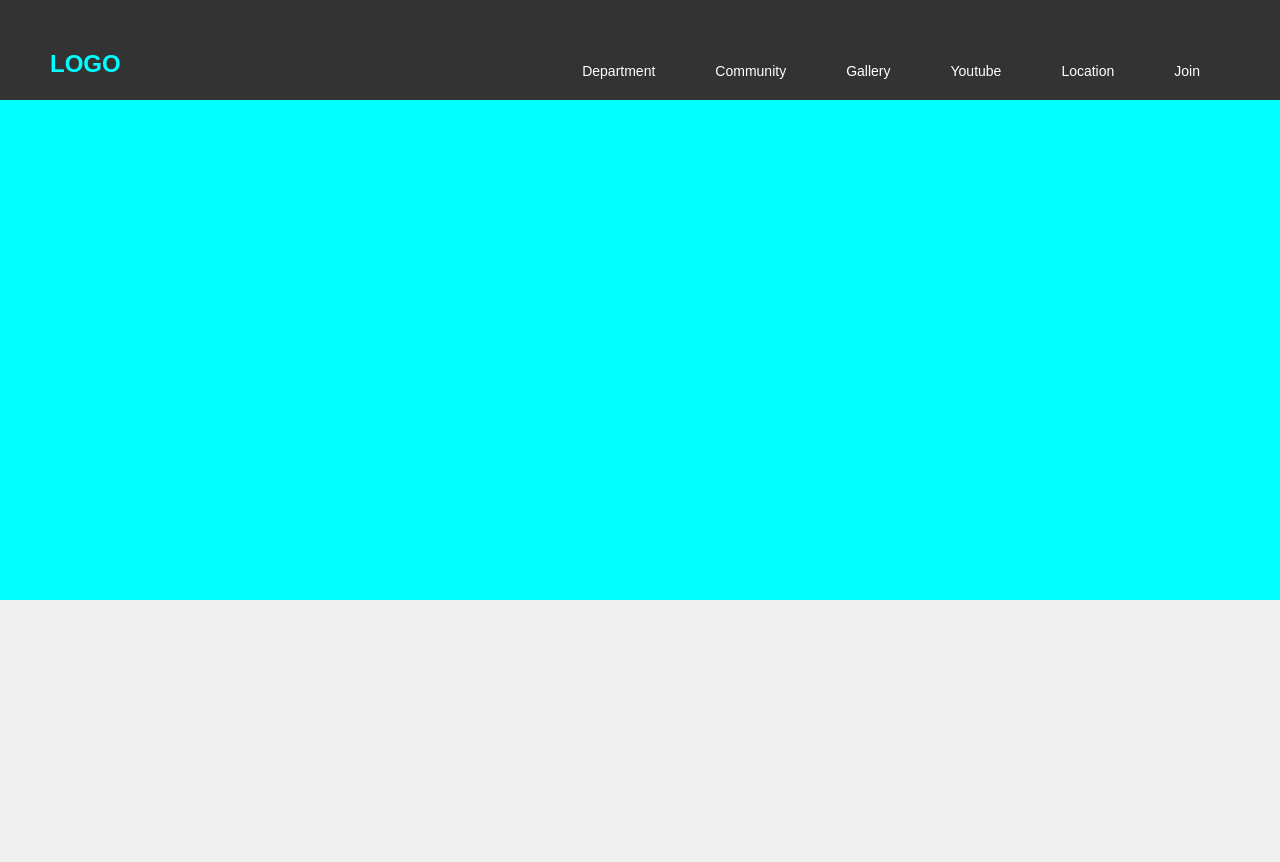
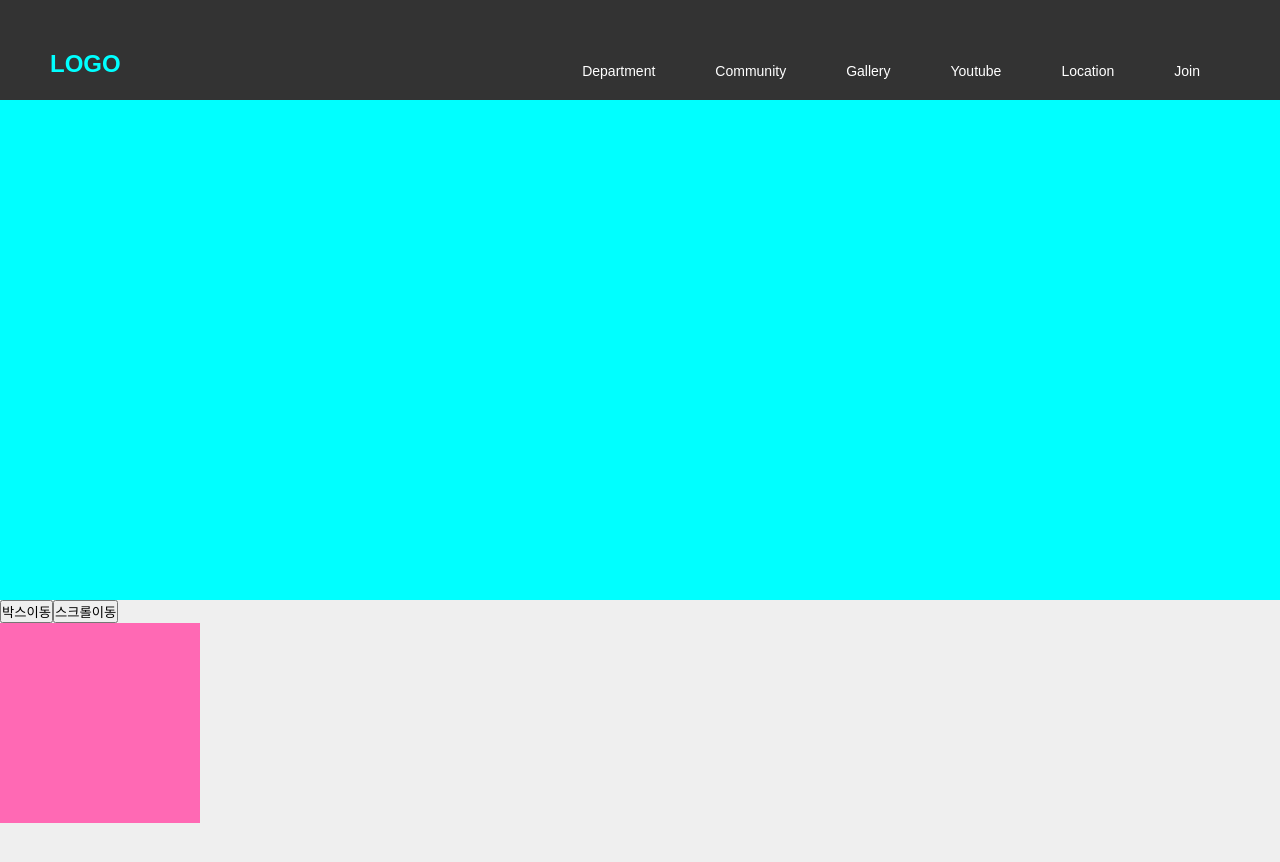
Before and after one commit to dcodelabTutor/react_dcodelab, a React (Create React App) app: page / in a window 1280 px wide. Shown: the top 862 px of the page. Built offline with nearby package versions, Linux system fonts and the light colour scheme.

Commit message:
anime.js모션처리, window에 addEventListenr로 모션처리

```diff
--- a/src/App.js
+++ b/src/App.js
@@ -1,4 +1,5 @@
 import './css/style.css';
+import Anime from './class/anime.js';
 import {Route} from 'react-router-dom';
 
 //import common component
@@ -16,23 +17,58 @@ import Gallery from './components/sub/Gallery.js';
 import Youtube from './components/sub/Youtube.js';
 import Location from './components/sub/Location.js';
 import Join from './components/sub/Join.js';
+import { useEffect, useRef } from 'react';
+
 
 function App() {
+  let box = useRef(null);
+  useEffect(()=>{
+    window.addEventListener("scroll",test);
+
+    return ()=>{
+      console.log("컴포넌트 사라짐");
+      window.removeEventListener("scroll", test);
+    }
+  },[]);
+
+  function test(){
+    console.log("scroll");
+  }
+
   return (
     <div className="App">
       <Header />
 
       <Route exact path="/">
         <Visual />
+        {/* 해당 버튼 클릭시 useRef로 참조된 박스 이동 */}
+        <button onClick={()=>{
+          new Anime(box.current,{
+            prop: 'margin-left',
+            value: 600,
+            duration: 500
+          })
+        }}>박스이동</button>
+
+        {/* 해당 버튼 클릭시 window의 스크롤 이동 */}
+        <button onClick={()=>{
+          new Anime(window,{
+            prop: 'scroll',
+            value: 100,
+            duration: 1000
+          })
+        }}>스크롤이동</button>
+
+        <div id="box" ref={box}></div>
         <Info />
       </Route>
 
-      <Route exact path="/department" component={Department}></Route>
-      <Route exact path="/community" component={Community}></Route>
-      <Route exact path="/gallery" component={Gallery}></Route>
-      <Route exact path="/youtube" component={Youtube}></Route>
-      <Route exact path="/location" component={Location}></Route>
-      <Route exact path="/join" component={Join}></Route>
+      <Route  path="/department" component={Department}></Route>
+      <Route  path="/community" component={Community}></Route>
+      <Route  path="/gallery" component={Gallery}></Route>
+      <Route  path="/youtube" component={Youtube}></Route>
+      <Route  path="/location" component={Location}></Route>
+      <Route  path="/join" component={Join}></Route>
 
       <Footer />
     </div>
--- /dev/null
+++ b/src/class/anime.js
@@ -0,0 +1,65 @@
+export default class Anime {
+  constructor(selector, option){
+    this.selector = selector;
+    //전개 연산자로 디폴트 객체를 합쳐서 새로운 객체를 반환
+    this.option = {duration: 5000, ...option}
+    this.startTime = performance.now();
+    this.currentValue = null;
+
+
+    if(this.option.prop==="scroll"){
+      this.currentValue = this.selector.scrollY || this.selector.pageYOffset;
+    }else{
+      this.currentValue = parseFloat(getComputedStyle(this.selector)[this.option.prop]);
+    }
+
+    this.isString = typeof this.option.value;
+    if(this.isString==='string'){
+      const parentWid = parseInt(getComputedStyle(this.selector.parentElement).width);
+      const parentHt = parseInt(getComputedStyle(this.selector.parentElement).height);
+      const x = ['margin-left','margin-right','left','right','width'];
+      const y = ['margin-top','margin-bottom','top','bottom','height'];
+
+      for(let prop of x){
+        if(this.option.prop === prop) this.currentValue = (this.currentValue/parentWid) *100;
+      }
+      for(let prop of y){
+        if(this.option.prop === prop) this.currentValue = (this.currentValue/parentHt) *100;
+      }
+
+      this.option.value = parseFloat(this.option.value);
+    }
+
+    if(this.option.value === this.currentValue) return;
+    //프로토타입 메서드에 인수를 전달할때는 익명함수로 감싸서 전달
+    requestAnimationFrame(time=>this.run(time));
+  }
+
+  run(time){
+    let timeLast = time - this.startTime;
+    let progress = timeLast/this.option.duration;
+
+    if(progress < 0) progress = 0;
+    if(progress > 1) progress = 1;
+    if(progress < 1){
+      //프로토타입 메서드에 인수를 전달할때는 익명함수로 감싸서 전달
+      requestAnimationFrame(time=>this.run(time));
+    }else{
+      if(this.option.callback) this.option.callback();
+    }
+    let result = this.currentValue + ((this.option.value - this.currentValue)*progress);
+
+    if(this.isString==="string"){
+      this.selector.style[this.option.prop] = `${result}%`;
+    }
+    else if(this.option.prop==="opacity"){
+      this.selector.style[this.option.prop] = result;
+    }
+    else if(this.option.prop==="scroll"){
+      window.scroll(0, result);
+    }
+    else{
+      this.selector.style[this.option.prop] = `${result}px`;
+    }
+  }
+}
--- a/src/components/common/Header.js
+++ b/src/components/common/Header.js
@@ -9,12 +9,12 @@ function Header(){
         <h1><NavLink activeStyle={active} exact to="/">LOGO</NavLink></h1>
 
         <ul id="gnb">
-          <li><NavLink activeStyle={active} exact to="/department">Department</NavLink></li>
-          <li><NavLink activeStyle={active} exact to="/community">Community</NavLink></li>
-          <li><NavLink activeStyle={active} exact to="/gallery">Gallery</NavLink></li>
-          <li><NavLink activeStyle={active} exact to="/youtube">Youtube</NavLink></li>
-          <li><NavLink activeStyle={active} exact to="/location">Location</NavLink></li>
-          <li><NavLink activeStyle={active} exact to="/join">Join</NavLink></li>
+          <li><NavLink activeStyle={active}  to="/department">Department</NavLink></li>
+          <li><NavLink activeStyle={active}  to="/community">Community</NavLink></li>
+          <li><NavLink activeStyle={active}  to="/gallery">Gallery</NavLink></li>
+          <li><NavLink activeStyle={active}  to="/youtube">Youtube</NavLink></li>
+          <li><NavLink activeStyle={active}  to="/location">Location</NavLink></li>
+          <li><NavLink activeStyle={active}  to="/join">Join</NavLink></li>
         </ul>
       </div>
     </header>
--- a/src/css/style.css
+++ b/src/css/style.css
@@ -118,6 +118,12 @@ figure {
   width: 1180px;
   min-height: 300px;
   margin: 0px auto;
+}
+
+#box {
+  width: 200px;
+  height: 200px;
+  background: hotpink;
 }
 
 .gallery .inner > section::after {
--- a/src/scss/style.scss
+++ b/src/scss/style.scss
@@ -8,6 +8,11 @@
 @import "main/visual";
 @import "main/info";
 
+#box {
+  width: 200px; height: 200px;
+  background: hotpink;
+}
+
 //sub page style
 @import "sub/department";
 @import "sub/community";
```
Also changed, not shown: 1 other file (tests, documents, lock files or other folders).
